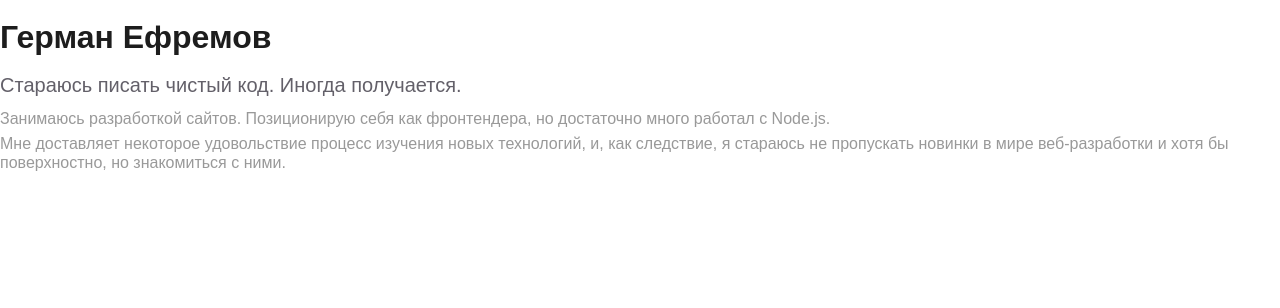
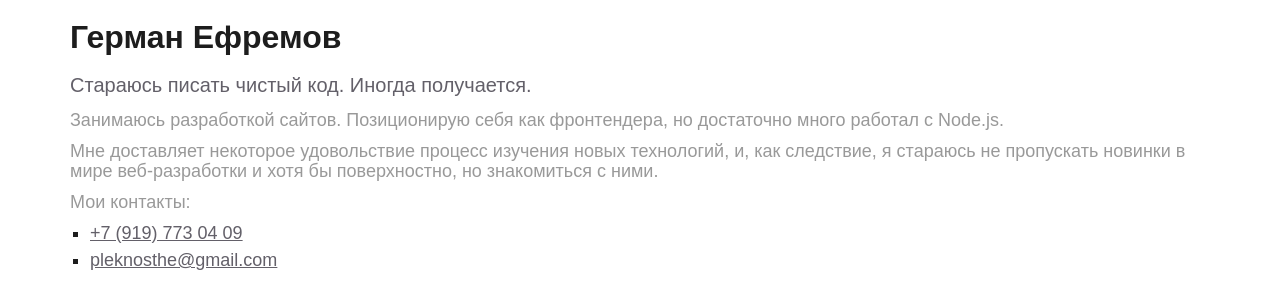
Before and after one commit to pleknos/promosite, a Vue app: page / in a window 1280 px wide. Shown: the top 308 px of the page. Built offline with nearby package versions, Linux system fonts and the light colour scheme.

Commit message:
add styling to about page

```diff
--- a/src/assets/css/typography.css
+++ b/src/assets/css/typography.css
@@ -23,9 +23,23 @@ h2, .h2 {
 }
 
 p {
-  margin: .7rem 0;
+  margin: 1rem 0;
 
-  font-size: 1.6rem;
+  font-size: 1.8rem;
   font-weight: 500;
   color: var(--color-dark);
 }
+
+ul {
+  margin: 1rem 0;
+  padding: 0;
+  padding-left: 2rem;
+}
+
+li {
+  list-style: square;
+  margin: .7rem 0;
+
+  font-size: 1.8rem;
+  font-weight: 500;
+}
--- a/src/components/About.vue
+++ b/src/components/About.vue
@@ -4,6 +4,11 @@
     <h2>Стараюсь писать чистый код. Иногда получается.</h2>
     <p>Занимаюсь разработкой сайтов. Позиционирую себя как фронтендера, но достаточно много работал с Node.js.</p>
     <p>Мне доставляет некоторое удовольствие процесс изучения новых технологий, и, как следствие, я стараюсь не пропускать новинки в мире веб-разработки и хотя бы поверхностно, но знакомиться с ними.</p>
+    <p>Мои контакты:</p>
+    <ul>
+      <li><a href="tel:+79197730409" target="_blank">+7 (919) 773 04 09</a></li>
+      <li><a href="mailto:pleknosthe@gmail.com" target="_blank">pleknosthe@gmail.com</a></li>
+    </ul>
   </main>
 </template>
 
@@ -14,5 +19,12 @@ export default {
 </script>
 
 <style>
+main.about {
+  max-width: var(--screen-l);
+  padding: 0 2rem;
+}
 
+main.about a {
+  color: var(--color-darker);
+}
 </style>
```
